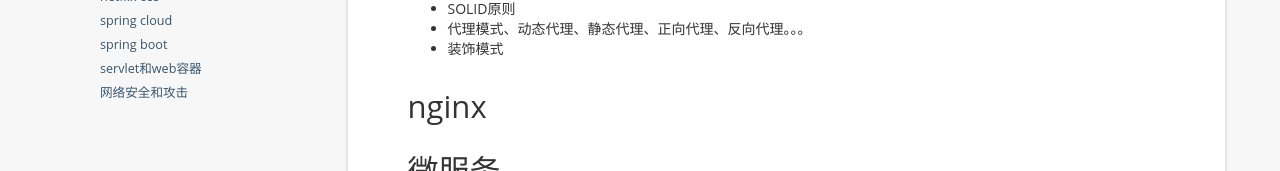
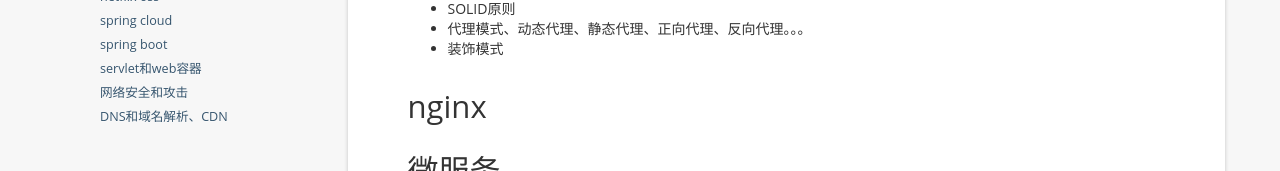
Before and after one commit to zhangfb95/zhangfb95.github.io.bak, a Jekyll site: the page built from plan.md, in a window 1280 px wide and 900 px high, scrolled down 759 px. Shown: the part 729-900 px from the top of the window. Built offline with Jekyll 4.4.1, drawn with Linux system fonts in a browser that asks for light colours; nearby versions of some CDN libraries; a script that is not in the unit is left out; comment, search, counter and statistics services are not loaded.

Commit message:
增加个人计划

```diff
--- a/plan.md
+++ b/plan.md
@@ -109,3 +109,5 @@
 ## servlet和web容器
 
 ## 网络安全和攻击
+
+## DNS和域名解析、CDN
```
